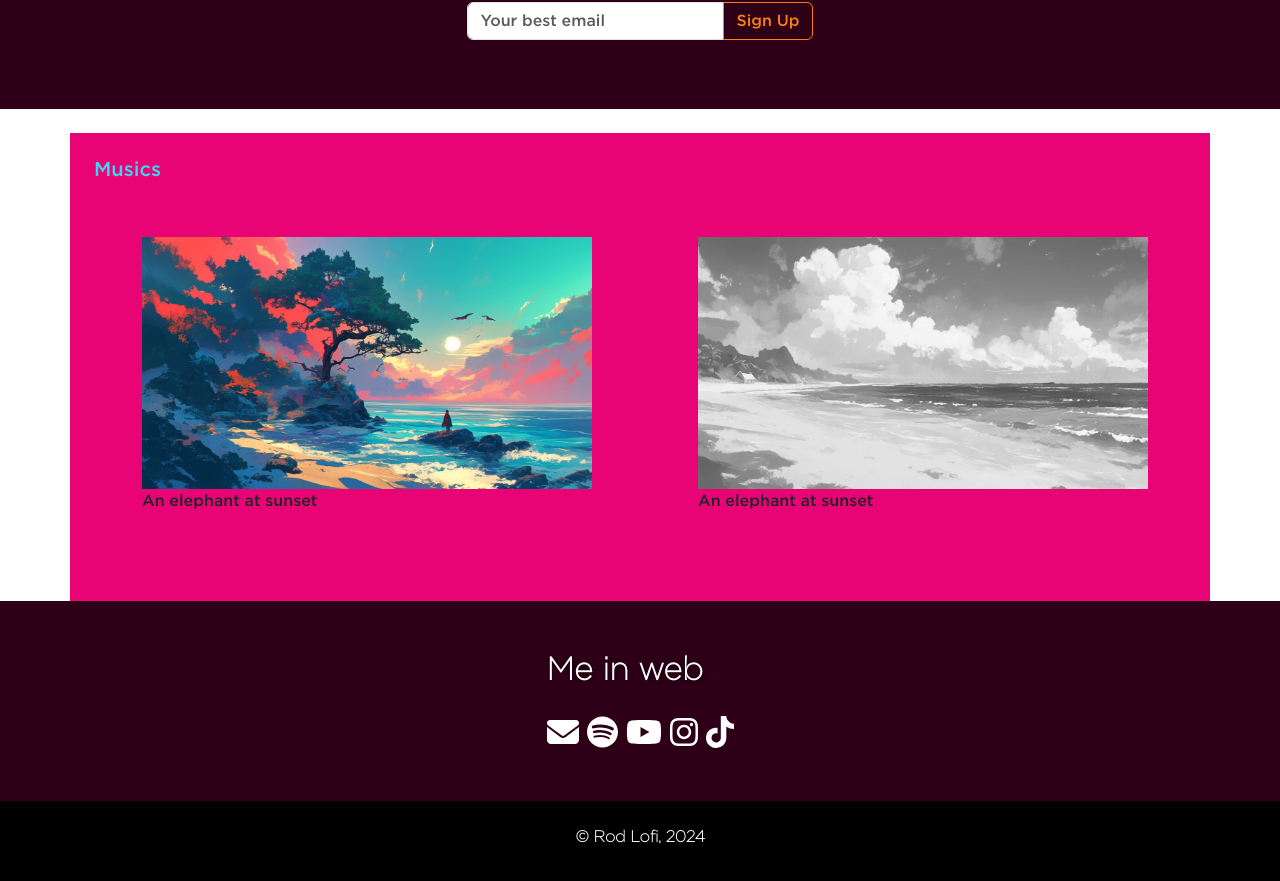
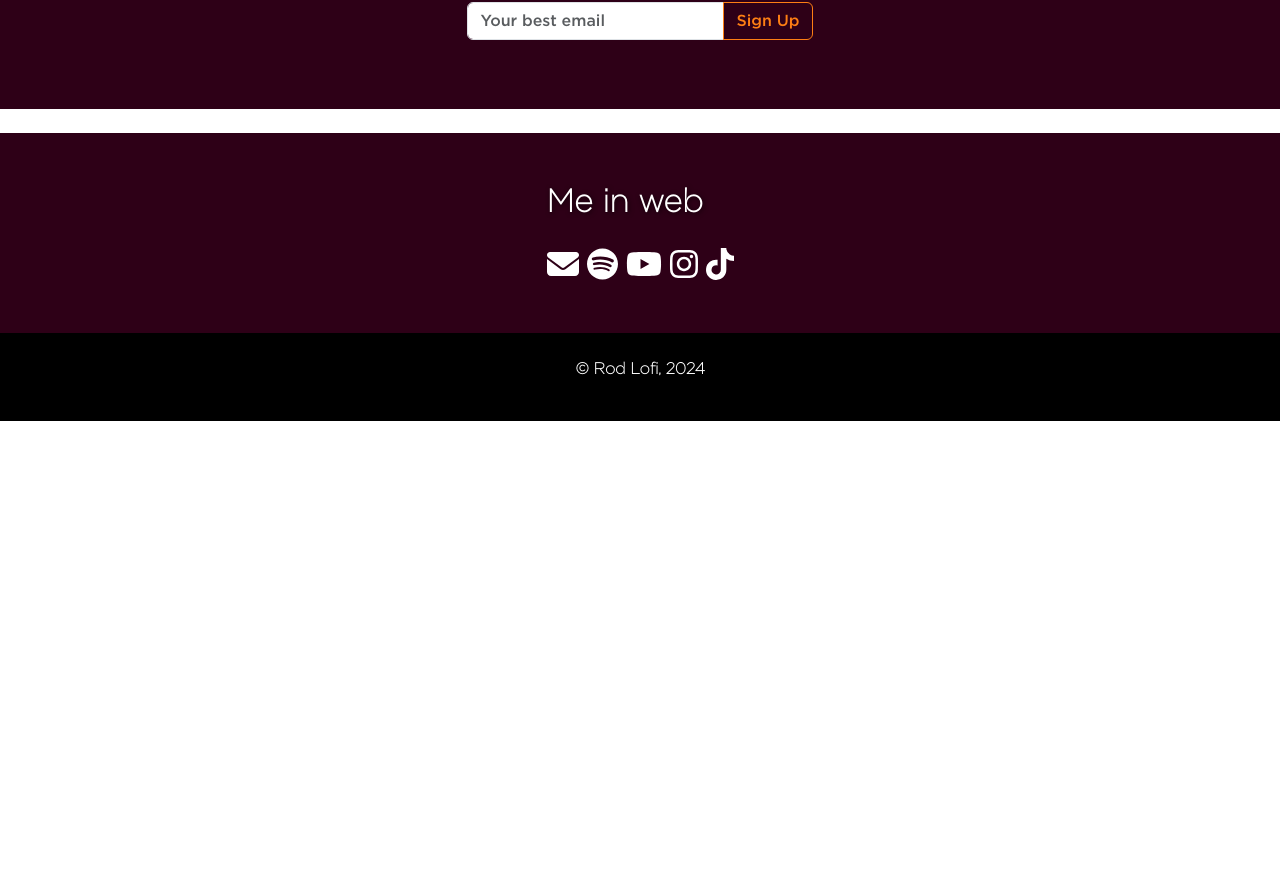
Before and after one commit to rodrigozan/afrobrazuca, a Next.js app: page / in a window 1280 px wide. Shown: the part 1277-2158 px from the top of the page. After the commit the page ends 1698 px from the top, so only its background shows below. Built offline with nearby package versions, Linux system fonts and the light colour scheme; a web font is replaced by a local one.

Commit message:
Comment Music sections to website release

```diff
--- a/app/page.tsx
+++ b/app/page.tsx
@@ -12,7 +12,7 @@ export default function Home() {
   return (
     <main>
       <About />
-      <Musics />
+      {/* <Musics /> */}
       <Contact />
       <Footer />
     </main>
```
